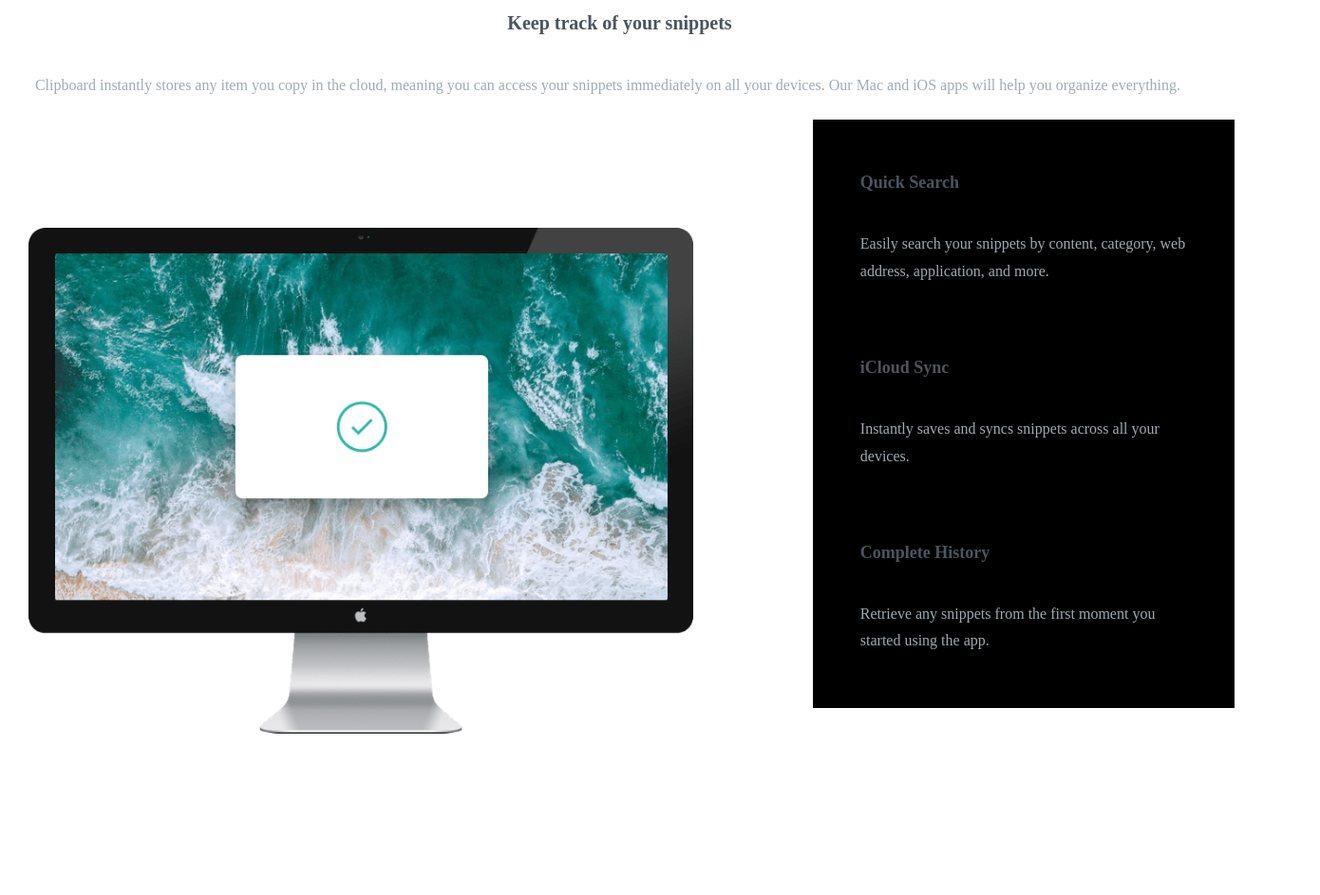
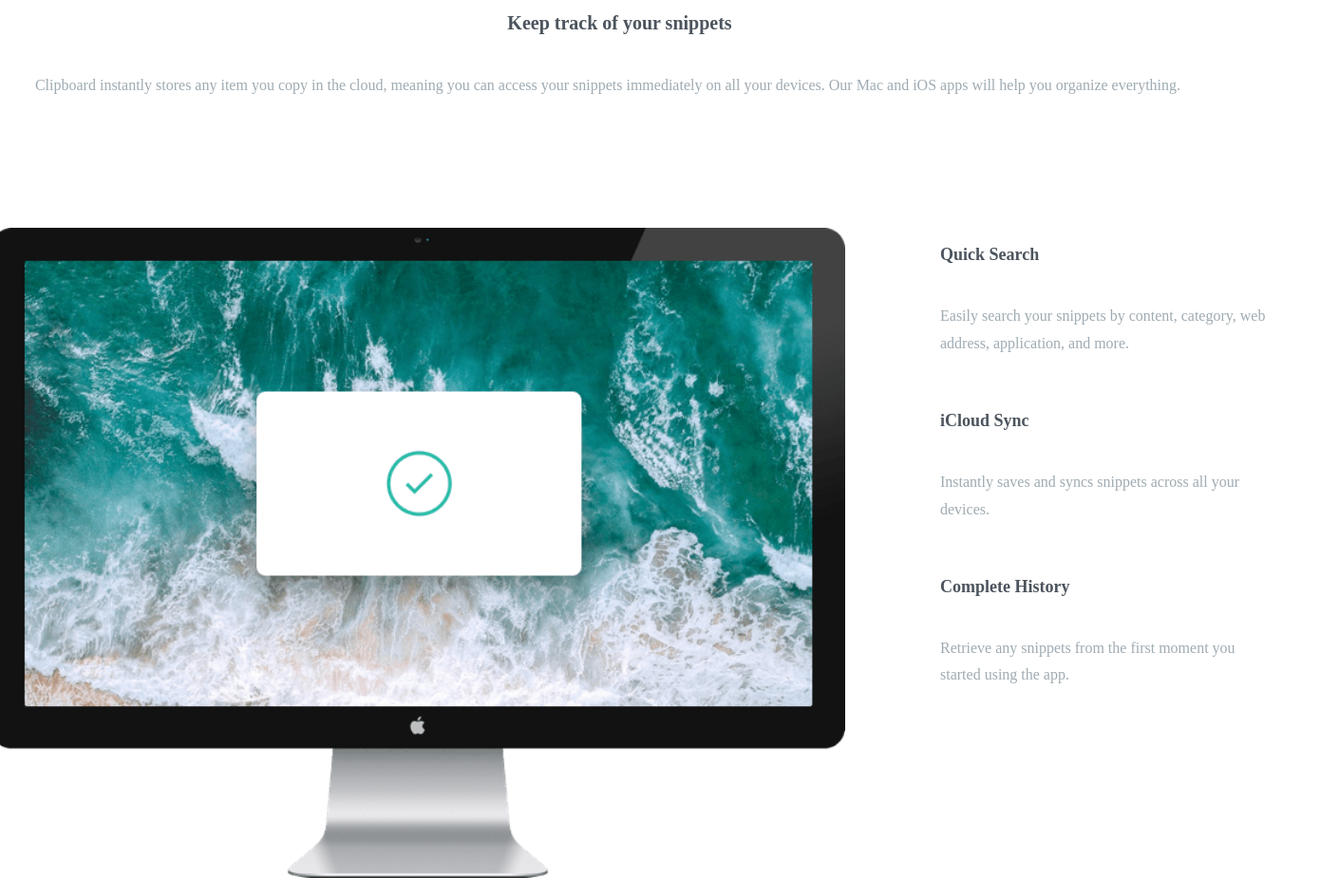
Before and after one commit to Iarlen12/A-history-of-everything-you-copy, a plain HTML site: page index.html in a window 1280 px wide. Shown: the part 674-1617 px from the top of the page at 95% size, 1390 px wide, since content can reach past the window. Drawn offline with Linux system fonts and the light colour scheme; a web font is replaced by a local one.

Commit message:
update estilos/media.querie.css

```diff
--- a/estilos/media.querie.css
+++ b/estilos/media.querie.css
@@ -69,20 +69,21 @@
             justify-content:flex-start;
           }
           .img-container img{
-            width: 700px;
+            width: 900px;
           }
           .text-a{
-            background:black;
             position: relative;
-            bottom: 70px;
-            margin-left: 2cm;
+            bottom: 130px;
             text-align: left;
-            width: 620px;
-            height: 620px;
+            width: 400px;
+            height: 500px;
+          }
+          .text-a div{
+            width: 300px;
+            height: 150px;
+
           }
           .text-a p{
-
-            padding-bottom:20px;
             width: 444px;
             text-align: left;
           }
@@ -91,6 +92,7 @@
             left:50px;
             font-size:18px;
           }
+
 
           /* container-1 acima*/
           .info{
```
